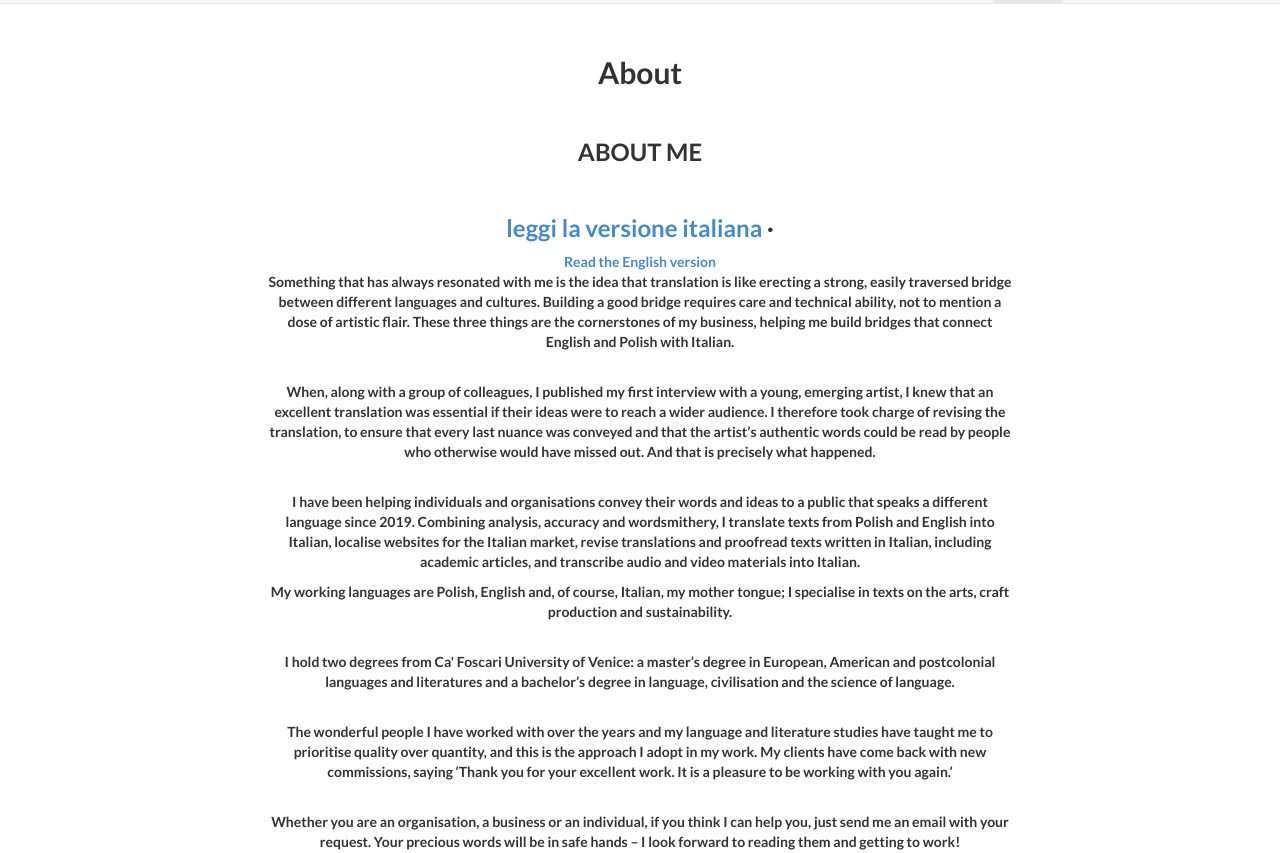
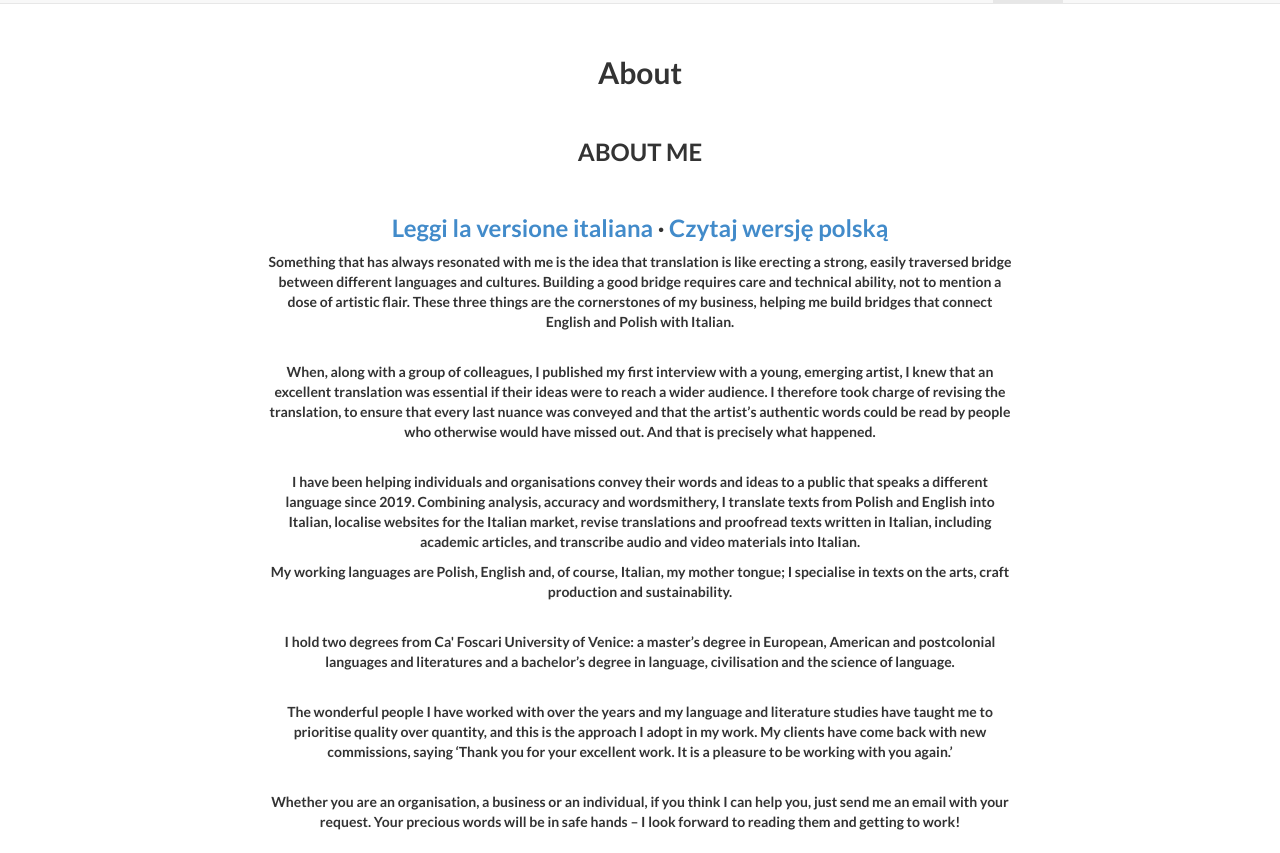
Before and after one commit to angelatiliatranslations/englishversion, a Jekyll site: the page built from index.html, in a window 1280 px wide and 900 px high, scrolled down 761 px, cut to the strip 47-900 px from the top of the window. Built offline with Jekyll 4.4.1, drawn with Linux system fonts in a browser that asks for light colours; nearby versions of some CDN libraries; library files that are not in the unit come from our copies.

Commit message:
Update about.html

```diff
--- a/_includes/about.html
+++ b/_includes/about.html
@@ -9,8 +9,7 @@
 
 <h3>ABOUT ME</h3>
                 <br>
-                 <h3><a href="https://www.tiliatranslations.it/">leggi la versione italiana</a> · </h3> <a href="https://angelatiliatranslations.github.io/englishversion/">Read the English version</a>
-                <br>
+                 <h3><a href="https://www.tiliatranslations.it/">Leggi la versione italiana</a> · <a href="https://angelatiliatranslations.github.io/wersjapolska/">Czytaj wersję polską</a></h3>
                 <p>
                     Something that has always resonated with me is the idea that translation is like erecting a strong, easily traversed bridge between different languages and cultures. Building a good bridge requires care and technical ability, not to mention a dose of artistic flair. These three things are the cornerstones of my business, helping me build bridges that connect English and Polish with Italian.
                 </p>
```
